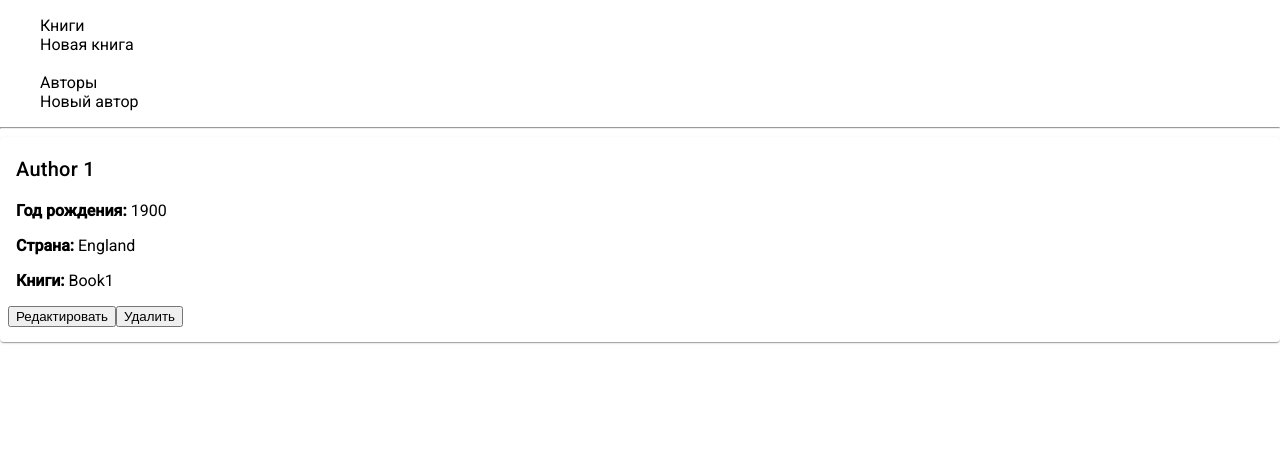
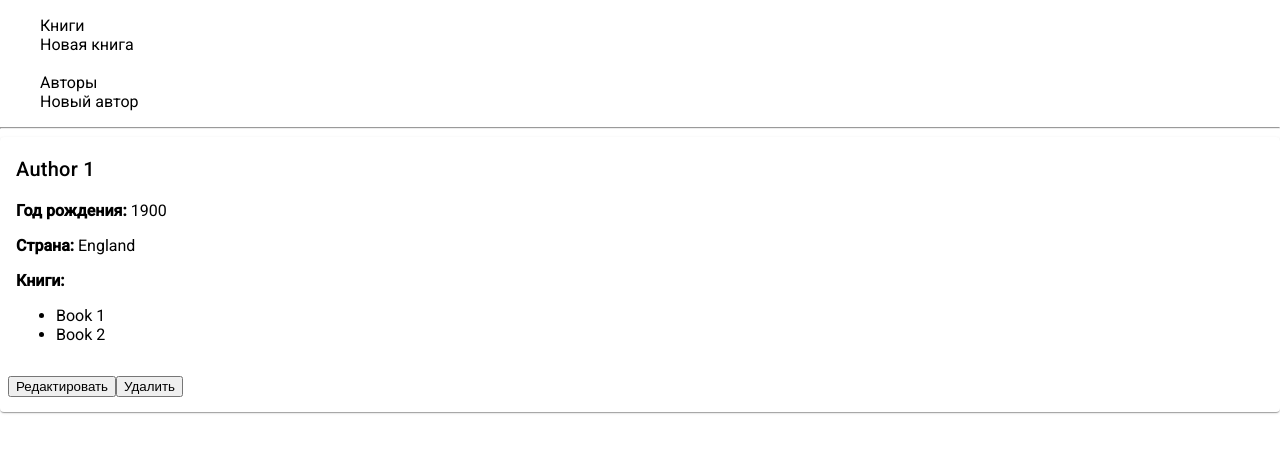
Before and after one commit to Andarilz/Angular_Yii2, an Angular app: page /author/1 in a window 1280 px wide. Shown: the top 452 px of the page. Built offline with nearby package versions, Linux system fonts and the light colour scheme.

Commit message:
fix: Author Book modals fix for correct arrays show
Add fields books from Author model and author from Book modal as unnecessary for correct API load

```diff
--- a/src/app/Interfaces/Author.ts
+++ b/src/app/Interfaces/Author.ts
@@ -1,7 +1,9 @@
+import {Book} from "./Book";
+
 export interface Author {
   id: number | null;
   name: string;
-  books: string;
+  books?: Book[];
   country: string;
   birth_year: number;
 }
--- a/src/app/Interfaces/Book.ts
+++ b/src/app/Interfaces/Book.ts
@@ -1,10 +1,11 @@
+import {Author} from "./Author";
+
 export interface Book {
   id: number | null;
   title: string;
-  author: string;
+  author?: Author;
   language: string;
   pages: number;
   description: string;
   genre: string;
-
 }
--- a/src/app/components/author/author.component.html
+++ b/src/app/components/author/author.component.html
@@ -6,7 +6,11 @@
     <mat-card-content>
       <p><strong>Год рождения:</strong> {{ author.birth_year }}</p>
       <p><strong>Страна:</strong> {{ author.country }}</p>
-      <p><strong>Книги:</strong> {{ author.books }}</p>
+      <div><strong>Книги:</strong>
+        <ul>
+          <li *ngFor="let book of author.books">{{book.title}}</li>
+        </ul>
+      </div>
     </mat-card-content>
     <mat-card-actions>
       <button mat-button color="primary" (click)="editAuthor(author)">Редактировать</button>
--- a/src/app/components/author/author.component.ts
+++ b/src/app/components/author/author.component.ts
@@ -8,7 +8,10 @@ import {Author} from "../../Interfaces/Author";
   styleUrls: ['./author.component.scss']
 })
 export class AuthorComponent {
-  author: Author = { id: 1, name: 'Author 1', books:  'Book1', country: 'England', birth_year: 1900 };
+  author: Author = { id: 1, name: 'Author 1',
+    books: [{ id: 1, title: 'Book 1', language: 'English', pages: 200, description: 'Description 1', genre: 'comedy' },
+            { id: 1, title: 'Book 2', language: 'English', pages: 200, description: 'Description 1', genre: 'comedy' }]
+, country: 'England', birth_year: 1900 };
 
   constructor(public router: Router) { }
 
--- a/src/app/components/authors-list/authors-list.component.html
+++ b/src/app/components/authors-list/authors-list.component.html
@@ -21,7 +21,9 @@
     <!-- Книги автора -->
     <ng-container matColumnDef="books">
       <th mat-header-cell *matHeaderCellDef> Книги </th>
-      <td mat-cell *matCellDef="let author"> {{ author.books }} </td>
+      <td mat-cell *matCellDef="let author">
+        <span *ngFor="let book of author.books"> {{book.title}} </span>
+      </td>
     </ng-container>
 
 
--- a/src/app/components/authors-list/authors-list.component.ts
+++ b/src/app/components/authors-list/authors-list.component.ts
@@ -17,9 +17,9 @@ export class AuthorsListComponent {
 
   //Данные для таблицы книг
   authors: Author[] = [
-    { id: 1, name: 'Author 1', books: 'Книга1', country: 'English', birth_year: 1990 },
-    { id: 1, name: 'Author 1', books: 'Книга2', country: 'English', birth_year: 1990 },
-    { id: 1, name: 'Author 1', books: 'Книга3', country: 'English', birth_year: 1990 },
+    { id: 1, name: 'Author 1', books: [{ id: 1, title: 'Book 1', language: 'English', pages: 200, description: 'Description 1', genre: 'comedy' }], country: 'English', birth_year: 1990 },
+    { id: 1, name: 'Author 1', books: [ { id: 1, title: 'Book 1', language: 'English', pages: 200, description: 'Description 1', genre: 'comedy' }], country: 'English', birth_year: 1990 },
+    { id: 1, name: 'Author 1', books: [ { id: 1, title: 'Book 1', language: 'English', pages: 200, description: 'Description 1', genre: 'comedy' }], country: 'English', birth_year: 1990 },
   ];
 
 
--- a/src/app/components/book/book.component.html
+++ b/src/app/components/book/book.component.html
@@ -2,7 +2,7 @@
   <mat-card>
     <mat-card-header>
       <mat-card-title>{{ book.title }}</mat-card-title>
-      <mat-card-subtitle>{{ book.author }}</mat-card-subtitle>
+      <mat-card-subtitle>{{ book.author?.name }}</mat-card-subtitle>
     </mat-card-header>
     <mat-card-content>
       <p><strong>Язык:</strong> {{ book.language }}</p>
--- a/src/app/components/book/book.component.ts
+++ b/src/app/components/book/book.component.ts
@@ -10,7 +10,7 @@ import {Book} from "../../Interfaces/Book";
 })
 export class BookComponent implements OnInit {
 
-  book: Book = { id: 1, title: 'Book 1', author: 'Author 1', language: 'English', pages: 200, description: 'Description 1', genre: 'comedy' };
+  book: Book = { id: 1, title: 'Book 1', author: {id: 1, name: "Test", country: 'bl', birth_year: 2014}, language: 'English', pages: 200, description: 'Description 1', genre: 'comedy' };
 
   constructor(private router: Router) { }
 
--- a/src/app/components/books-list/books-list.component.html
+++ b/src/app/components/books-list/books-list.component.html
@@ -10,7 +10,7 @@
     <!-- Имя автора книги -->
     <ng-container matColumnDef="author">
       <th mat-header-cell *matHeaderCellDef> Автор </th>
-      <td mat-cell *matCellDef="let book"> {{ book.author }} </td>
+      <td mat-cell *matCellDef="let book"> {{ book.author.name }} </td>
     </ng-container>
 
     <!-- Язык книги -->
--- a/src/app/components/books-list/books-list.component.ts
+++ b/src/app/components/books-list/books-list.component.ts
@@ -16,9 +16,9 @@ export class BooksListComponent {
 
   //Данные для таблицы книг
   books: Book[] = [
-    { id: 1, title: 'Book 1', author: 'Author 1', language: 'English', pages: 200, description: 'Description 1', genre: 'comedy' },
-    { id: 2, title: 'Book 2', author: 'Author 2', language: 'Spanish', pages: 250, description: 'Description 2', genre: 'detective' },
-    { id: 3, title: 'Book 3', author: 'Author 3', language: 'French',  pages: 180, description: 'Description 3', genre: 'dramatic' }
+    { id: 1, title: 'Book 1', author: {id: 1, name: "Test", country: 'bl', birth_year: 2014}, language: 'English', pages: 200, description: 'Description 1', genre: 'comedy' },
+    { id: 2, title: 'Book 2', author: {id: 1, name: "Test", country: 'bl', birth_year: 2014}, language: 'Spanish', pages: 250, description: 'Description 2', genre: 'detective' },
+    { id: 3, title: 'Book 3', author: {id: 1, name: "Test", country: 'bl', birth_year: 2014}, language: 'French',  pages: 180, description: 'Description 3', genre: 'dramatic' }
   ];
 
 
--- a/src/app/components/create-author/create-author.component.ts
+++ b/src/app/components/create-author/create-author.component.ts
@@ -14,7 +14,7 @@ export class CreateAuthorComponent implements OnInit{
     name: '',
     country: '',
     birth_year: 0,
-    books: ''
+    books: []
   };
 
   constructor(public route: ActivatedRoute) {
--- a/src/app/components/create-book/create-book.component.ts
+++ b/src/app/components/create-book/create-book.component.ts
@@ -11,7 +11,7 @@ export class CreateBookComponent implements OnInit{
   book: Book = {
     id: null,
     title: '',
-    author: '',
+    author: {id: null, name: '', country: '', birth_year: 0},
     language: '',
     pages: 0,
     description: '',
```
